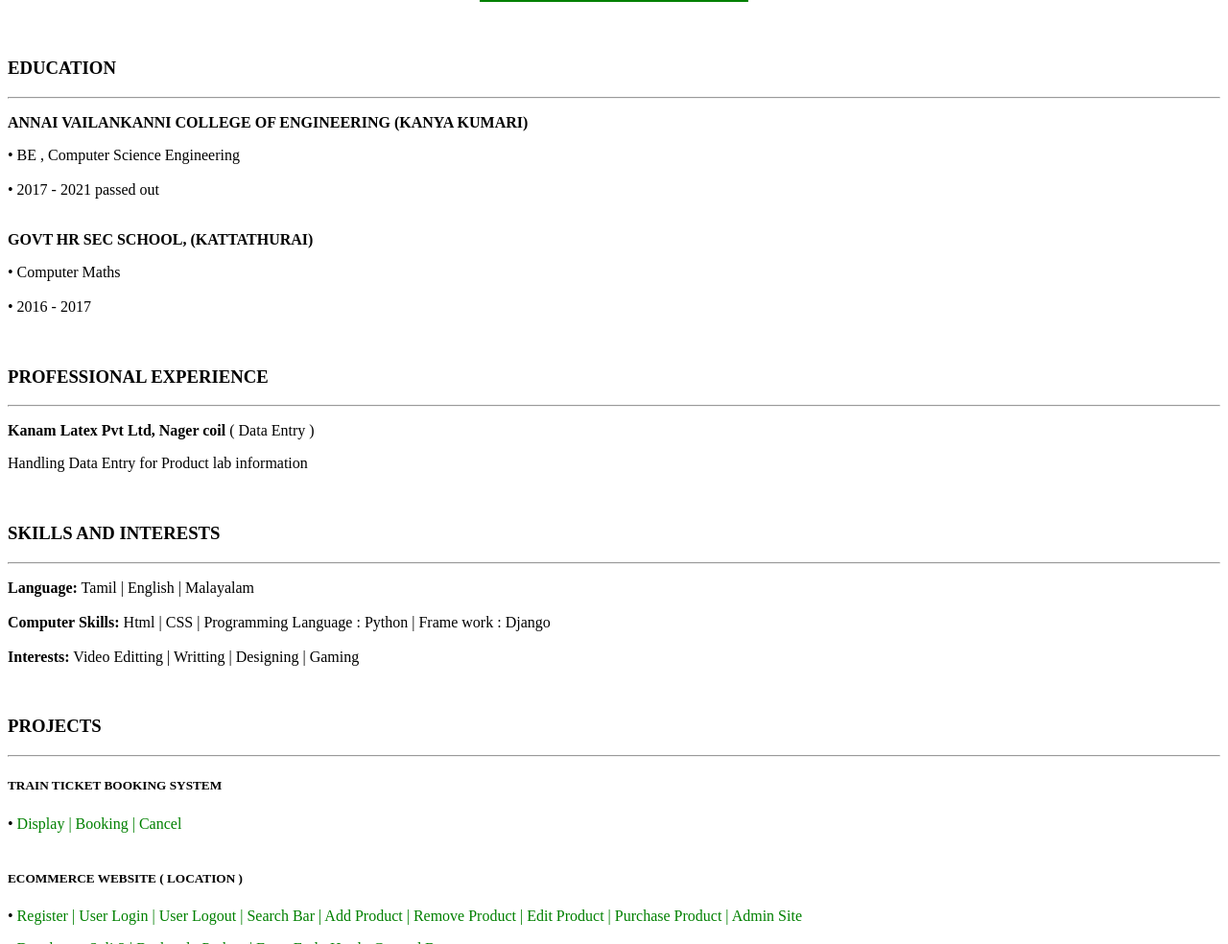
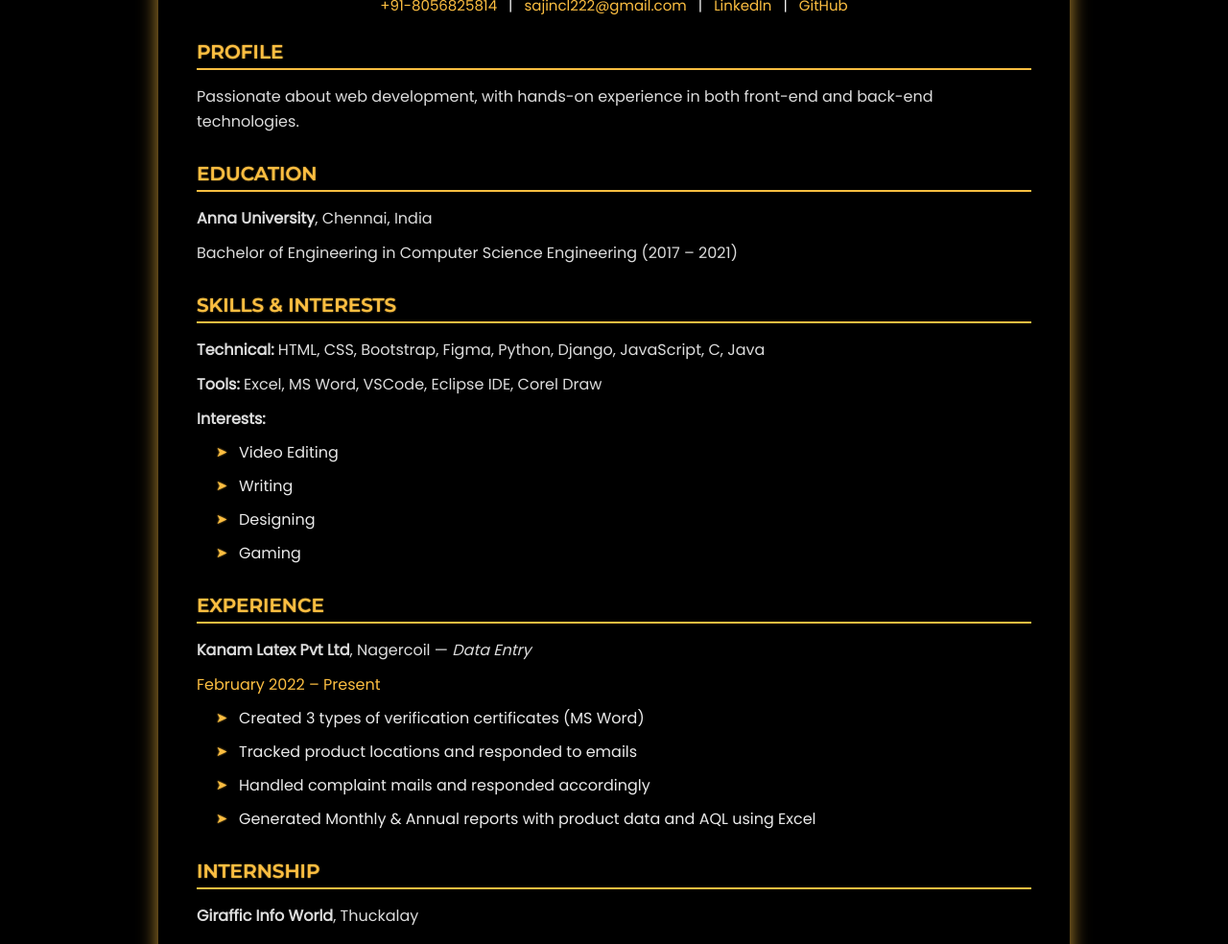
Before and after one commit to sajin-cl/Resume, a plain HTML site: page index.html in a window 1280 px wide. Shown: the part 164-1148 px from the top of the page at 96% size. Drawn offline with Linux system fonts and the light colour scheme.

Commit message:
change to dark mode

```diff
--- a/index.html
+++ b/index.html
@@ -1,39 +1,221 @@
 <!DOCTYPE html>
 <html lang="en">
 <head>
-  <meta charset="UTF-8">
-  <meta name="viewport" content="width=device-width, initial-scale=1.0">
-  <title>Portfolio | @sajin-cl </title>
+  <meta charset="UTF-8" />
+  <meta name="viewport" content="width=device-width, initial-scale=1.0"/>
+  <title>Resume | Sajin C.L.</title>
+
+  <!-- Fonts -->
+  <link href="https://fonts.googleapis.com/css2?family=Montserrat:wght@600&family=Poppins&display=swap" rel="stylesheet">
+
+  <style>
+    * {
+      margin: 0;
+      padding: 0;
+      box-sizing: border-box;
+    }
+
+    body {
+      font-family: 'Poppins', sans-serif;
+      background-color: #000000;
+      color: #f0f0f0;
+      padding: 40px 20px;
+    }
+
+    h1, h2, h3, .heading {
+      font-family: 'Montserrat', sans-serif;
+    }
+
+    .container {
+      max-width: 950px;
+      margin: auto;
+      background-color: #000000;
+      padding: 40px;
+      border-radius: 12px;
+      box-shadow: 0 0 20px rgba(252, 190, 65, 0.774);
+    }
+
+    .title {
+      text-align: center;
+      color: #fcbe41;
+      font-size: 28px;
+      margin-bottom: 5px;
+      text-shadow: 0 0 2px #fcbe41;
+    }
+
+    .name {
+      text-align: center;
+      font-size: 24px;
+      font-weight: 600;
+      margin-bottom: 10px;
+      color: #fff;
+    }
+
+    .contact {
+      text-align: center;
+      font-size: 15px;
+      margin-bottom: 25px;
+    }
+
+    .contact a {
+      color: #fcbe41;
+      text-decoration: none;
+      margin: 0 8px;
+    }
+
+    section {
+      margin-bottom: 30px;
+    }
+
+    .heading {
+      font-size: 20px;
+      color: #fcbe41;
+      border-bottom: 2px solid #fcbe41;
+      padding-bottom: 5px;
+      margin-bottom: 15px;
+      text-shadow: 0 0 1.5px #fcbe41;
+    }
+
+    .info p {
+      margin-bottom: 10px;
+      line-height: 1.6;
+      color: #dcdcdc;
+    }
+
+    .info ul {
+      margin-left: 20px;
+      padding-left: 0;
+    }
+
+    .info ul li {
+      list-style: none;
+      margin-bottom: 10px;
+      padding-left: 1.5em;
+      position: relative;
+      color: #eaeaea;
+    }
+
+    .info ul li::before {
+      content: "➤";
+      color: #fcbe41;
+      position: absolute;
+      left: 0;
+      top: 0.1em;
+      font-size: 0.9rem;
+      text-shadow: 0 0 2px #fabb3d;
+    }
+
+    .project-title {
+      font-weight: 600;
+      font-size: 16px;
+      margin-top: 12px;
+      color: #ffffff;
+    }
+
+    .highlight {
+      color: #fcbe41;
+      font-weight: 500;
+    }
+  </style>
 </head>
-    <body>
-        <h3 style="text-align: center;"><b>SAJIN .C.L.</b></h3>
-        <h4 style="text-align: center;">sajincl222@gmail.com || +91 8056825814</h4>
-        <h4 style="text-align: center;"> <b>Address:</b>Kannan karai vilai, Thettai, Kattathurai (P.O), 629 158 , kk district , Tamil Nadu</h4>
-        <h2 style="text-align: center;"><b><span style="color: green;"> <u>PYTHON -- DEVELOPER </u></b></span></h2>
+<body>
 
-        <br>
-        <h3>EDUCATION</h3> <hr>
-        <p><b>ANNAI VAILANKANNI COLLEGE OF ENGINEERING (KANYA KUMARI)</b> </p>
-        <P>• BE , Computer Science Engineering <br><br>
-            • 2017 - 2021 passed out <br><br>
-        <p><b>GOVT HR SEC SCHOOL, (KATTATHURAI)</b></p>
-        <p>• Computer Maths <br><br>
-            • 2016 - 2017</p> <br>
-        <h3>PROFESSIONAL EXPERIENCE</h3><hr>
-        <p><b>Kanam Latex Pvt Ltd, Nager coil</b> ( Data Entry )</p>
-        <p>Handling Data Entry for Product lab information </p> <br>
-        <h3>SKILLS AND INTERESTS</h3><hr>
-        <p><b>Language:</b> Tamil | English | Malayalam <br><br>
-            <b>Computer Skills: </b> Html | CSS |  Programming Language : Python |  Frame work : Django <br> <br>
-            <b>Interests:</b> Video Editting | Writting | Designing  | Gaming</p><br>
+  <div class="container">
+    <h1 class="title">PYTHON FULLSTACK DEVELOPER</h1>
+    <h2 class="name">SAJIN C.L.</h2>
 
-            <h3>PROJECTS            </h3><hr>
-            <h5> <b>TRAIN TICKET BOOKING SYSTEM</b></h5>
-               <p> •<span style="color: green;"> Display | Booking  | Cancel</span>  <br><br>
-                <h5> <b>ECOMMERCE WEBSITE ( LOCATION ) </b></h5>
-                <p> • <span style="color: green;">  Register | User Login | User Logout | Search Bar | Add Product | Remove Product | Edit Product | Purchase Product | Admin Site   </span><br>
-                <p> • <span style="color:  green;">Data base : Sqlit3 | Backend : Python  | Front End : Html , Css and Bootstrap </span> <br><br>
+    <div class="contact">
+      <a href="">+91-8056825814</a> |
+      <a href="mailto:sajincl222@gmail.com">sajincl222@gmail.com</a> |
+      <a href="https://www.linkedin.com/in/sajincl/" target="_blank">LinkedIn</a> |
+      <a href="https://github.com/sajin-cl" target="_blank">GitHub</a>
+    </div>
 
+    <section>
+      <h3 class="heading">PROFILE</h3>
+      <div class="info">
+        <p>Passionate about web development, with hands-on experience in both front-end and back-end technologies.</p>
+      </div>
+    </section>
 
-    </body>
+    <section>
+      <h3 class="heading">EDUCATION</h3>
+      <div class="info">
+        <p><strong>Anna University</strong>, Chennai, India</p>
+        <p>Bachelor of Engineering in Computer Science Engineering (2017 – 2021)</p>
+      </div>
+    </section>
+
+    <section>
+      <h3 class="heading">SKILLS & INTERESTS</h3>
+      <div class="info">
+        <p><strong>Technical:</strong> HTML, CSS, Bootstrap, Figma, Python, Django, JavaScript, C, Java</p>
+        <p><strong>Tools:</strong> Excel, MS Word, VSCode, Eclipse IDE, Corel Draw</p>
+        <p><strong>Interests:</strong></p>
+        <ul>
+          <li>Video Editing</li>
+          <li>Writing</li>
+          <li>Designing</li>
+          <li>Gaming</li>
+        </ul>
+      </div>
+    </section>
+
+    <section>
+      <h3 class="heading">EXPERIENCE</h3>
+      <div class="info">
+        <p><strong>Kanam Latex Pvt Ltd</strong>, Nagercoil — <em>Data Entry</em></p>
+        <p><span class="highlight">February 2022 – Present</span></p>
+        <ul>
+          <li>Created 3 types of verification certificates (MS Word)</li>
+          <li>Tracked product locations and responded to emails</li>
+          <li>Handled complaint mails and responded accordingly</li>
+          <li>Generated Monthly & Annual reports with product data and AQL using Excel</li>
+        </ul>
+      </div>
+    </section>
+
+    <section>
+      <h3 class="heading">INTERNSHIP</h3>
+      <div class="info">
+        <p><strong>Giraffic Info World</strong>, Thuckalay</p>
+        <p><span class="highlight">May 2023 – December 2023</span></p>
+      </div>
+    </section>
+
+    <section>
+      <h3 class="heading">PROJECTS</h3>
+      <div class="info">
+        <p class="project-title">Location Ecommerce Website</p>
+        <ul>
+          <li>Developed a dress collection-based ecommerce system</li>
+          <li><strong>Tech Used:</strong> HTML, CSS, Bootstrap, JavaScript, Django, Python</li>
+          <li>Completed in 1 week (03/12/2023 – 10/12/2023)</li>
+        </ul>
+
+        <p class="project-title">Mini Projects</p>
+        <ul>
+          <li>Todo List (HTML | CSS | JavaScript)</li>
+          <li>Facebook Login and Signup Page (HTML | CSS)</li>
+          <li>GPay Clone (HTML | CSS)</li>
+          <li>Zomato Clone (HTML | CSS)</li>
+          <li>YouTube Clone (HTML | CSS)</li>
+          <li>Fashion Ecommerce (HTML | CSS)</li>
+          <li>BMI Calculator (HTML | CSS | JavaScript)</li>
+          <li>Calculator (HTML | CSS | JavaScript)</li>
+        </ul>
+      </div>
+    </section>
+
+    <section>
+      <h3 class="heading">ACHIEVEMENTS</h3>
+      <div class="info">
+        <ul>
+          <li>Achieved 7K subscribers on my YouTube channel</li>
+        </ul>
+      </div>
+    </section>
+
+  </div>
+</body>
 </html>
```
